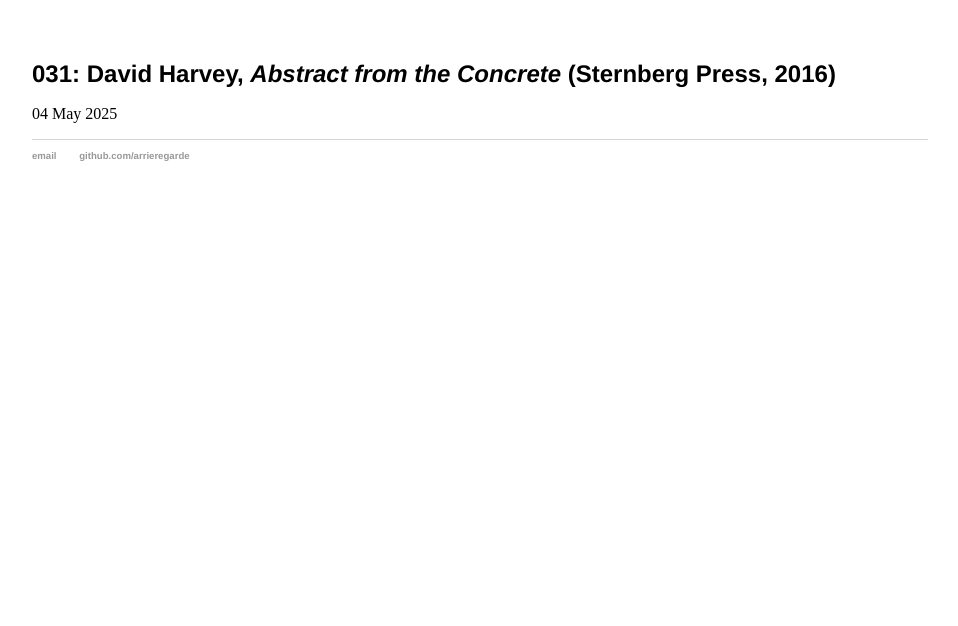
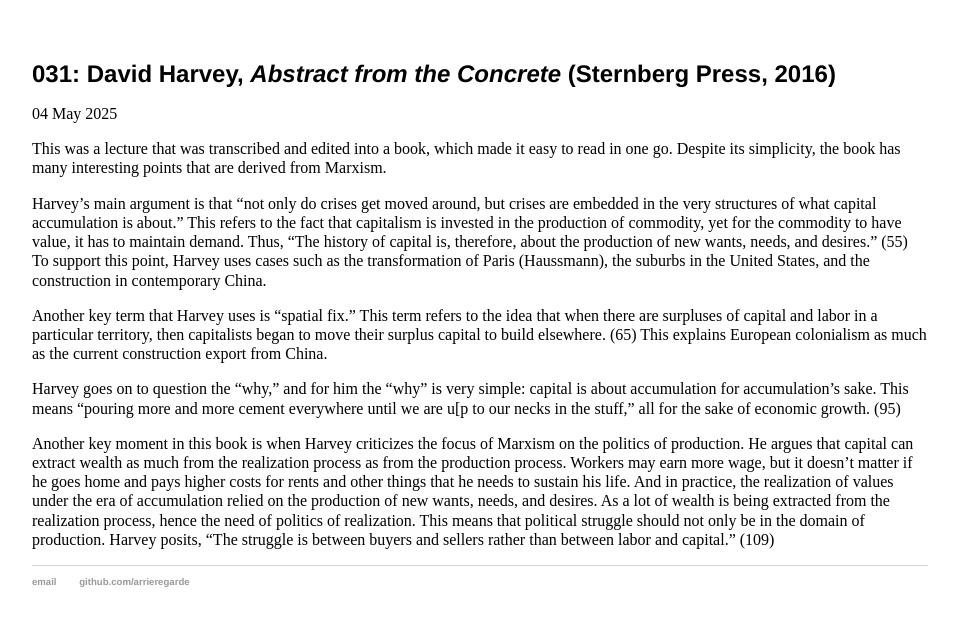
Before and after one commit to arrieregarde/arrieregarde.github.io, a Jekyll site: the page built from _posts/2025-06-14-031.md, in a window 1280 px wide. Shown: the top 626 px of the page, without its empty margins (160-1118 px from the left). Built offline with Jekyll 4.4.1, drawn with Linux system fonts in a browser that asks for light colours.

Commit message:
Update 2025-06-14-031.md

```diff
--- a/_posts/2025-06-14-031.md
+++ b/_posts/2025-06-14-031.md
@@ -3,3 +3,12 @@
 title: "031: David Harvey, <em>Abstract from the Concrete</em> (Sternberg Press, 2016)"
 date: 2025-05-04
 ---
+This was a lecture that was transcribed and edited into a book, which made it easy to read in one go. Despite its simplicity, the book has many interesting points that are derived from Marxism.
+
+Harvey's main argument is that "not only do crises get moved around, but crises are embedded in the very structures of what capital accumulation is about." This refers to the fact that capitalism is invested in the production of commodity, yet for the commodity to have value, it has to maintain demand. Thus, "The history of capital is, therefore, about the production of new wants, needs, and desires." (55) To support this point, Harvey uses cases such as the transformation of Paris (Haussmann), the suburbs in the United States, and the construction in contemporary China.
+
+Another key term that Harvey uses is "spatial fix." This term refers to the idea that when there are surpluses of capital and labor in a particular territory, then capitalists began to move their surplus capital to build elsewhere. (65) This explains European colonialism as much as the current construction export from China.
+
+Harvey goes on to question the "why," and for him the "why" is very simple: capital is about accumulation for accumulation's sake. This means "pouring more and more cement everywhere until we are u[p to our necks in the stuff," all for the sake of economic growth. (95)
+
+Another key moment in this book is when Harvey criticizes the focus of Marxism on the politics of production. He argues that capital can extract wealth as much from the realization process as from the production process. Workers may earn more wage, but it doesn't matter if he goes home and pays higher costs for rents and other things that he needs to sustain his life. And in practice, the realization of values under the era of accumulation relied on the production of new wants, needs, and desires. As a lot of wealth is being extracted from the realization process, hence the need of politics of realization. This means that political struggle should not only be in the domain of production. Harvey posits, "The struggle is between buyers and sellers rather than between labor and capital." (109)
```
